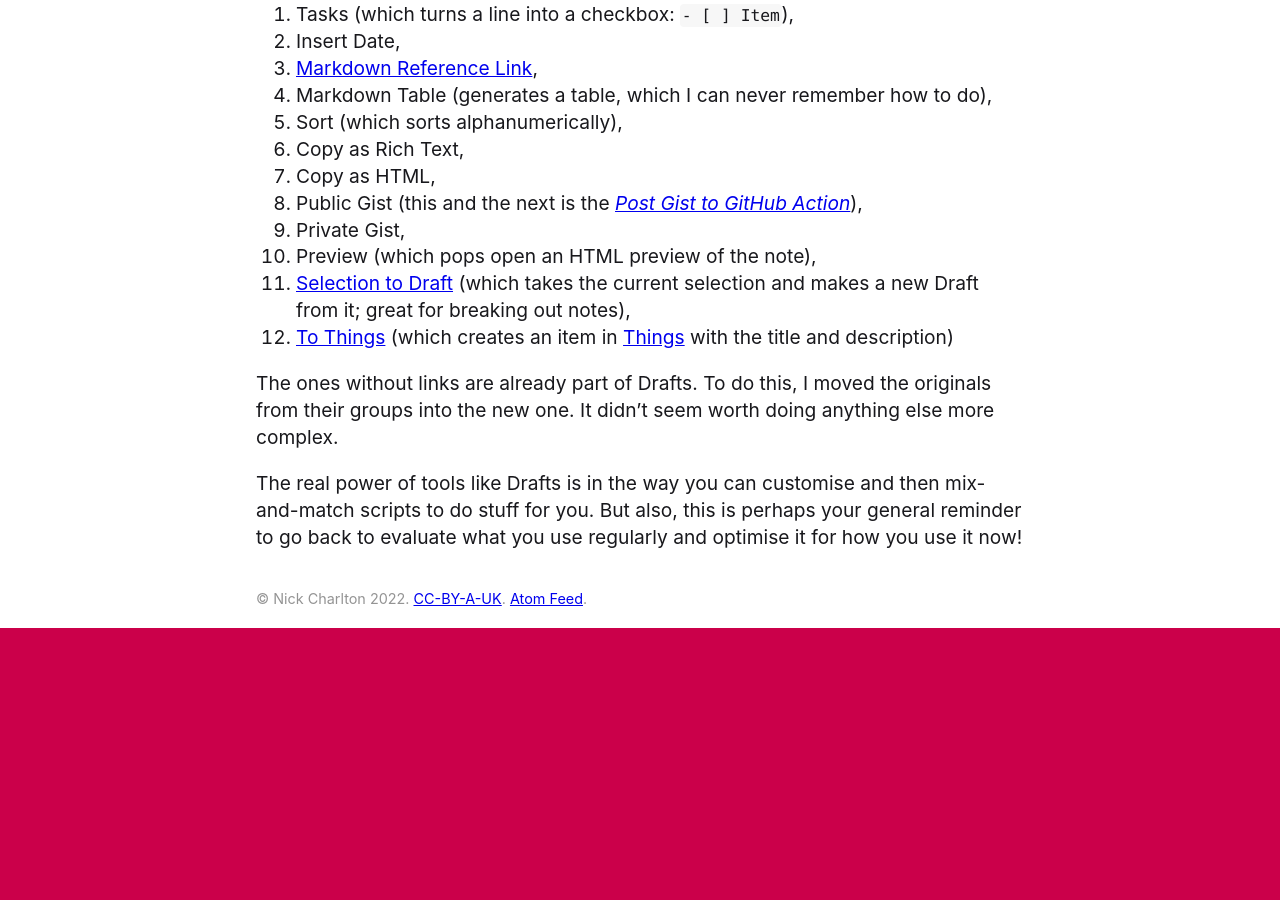
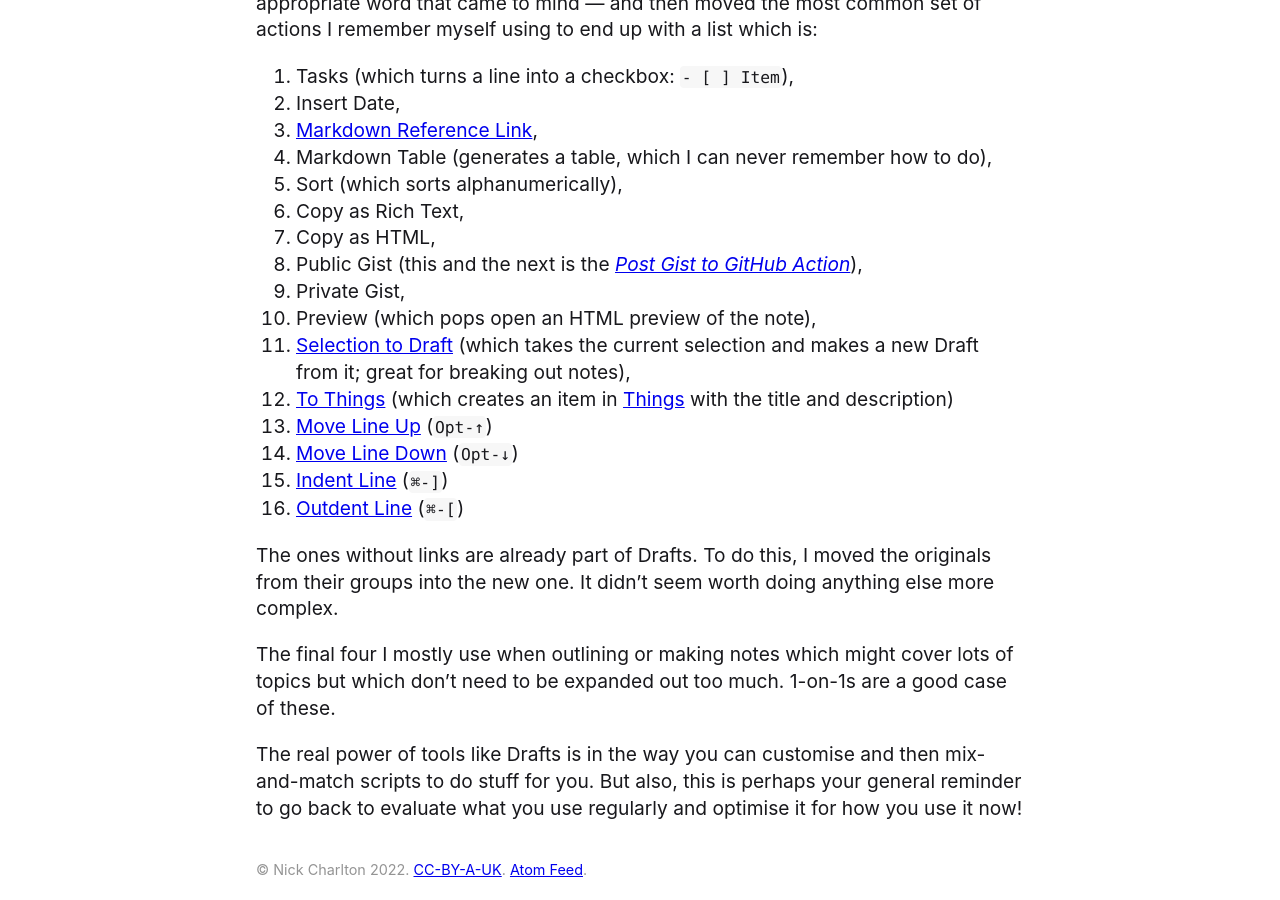
Before and after one commit to nickcharlton/site, a Jekyll site: the page built from _posts/2021-03-08-drafts-action-bar-workflow.md, in a window 1280 px wide and 900 px high, scrolled down 1088 px. Built offline with Jekyll 4.4.1, drawn with Linux system fonts in a browser that asks for light colours; before the commit the page ends 1716 px from its top, so only the background shows below that; some of the changed text lies outside the part shown.

Commit message:
Add text manipulation actions to Drafts post (#96)
In the spirit of _Incrementally Correct_ personal websites, this adds an
`updated_at` field to the frontmatter. We can then show when a post was
updated in a meaningful way.

https://brianlovin.com/overthought/incrementally-correct-personal-websites

```diff
--- a/_layouts/post.html
+++ b/_layouts/post.html
@@ -7,7 +7,13 @@ layout: default
   </header>
 
   <footer>
-    <p>Posted on <time datetime="{{ page.date | date_to_xmlschema }}">{{ page.date | date: "%B %-d, %Y" }}</time>. Tagged with: {{ page.tags | array_to_sentence_string }}.</p>
+    <p>
+      Posted on <time datetime="{{ page.date | date_to_xmlschema }}">{{ page.date | date: "%B %-d, %Y" }}</time>.
+      {% if page.updated_at %}
+      Last updated on <time datetime="{{ page.updated_at | date_to_xmlschema }}">{{ page.updated_at | date: "%B %-d, %Y" }}</time>.
+      {% endif %}
+      Tagged with: {{ page.tags | array_to_sentence_string }}.
+    </p>
   </footer>
 
   {{ content }}
--- a/_posts/2021-03-08-drafts-action-bar-workflow.md
+++ b/_posts/2021-03-08-drafts-action-bar-workflow.md
@@ -12,8 +13,9 @@ fit what I regularly do.
 I typically have a view that looks like this:
 
 {% picture url: "/resources/images/drafts-main-window.png"
-           alt: "Drafts: A window showing the Action Bar" %}
-  Draft's Main window
+           alt: "A screenshot showing the Drafts editor area with the Action
+                 Bar shown at the bottom" %}
+  Drafts Main window, showing the editor area with Action Bar at the bottom
 {% endpicture %}
 
 I use _Flags_ to keep many notes at the top of the pile and Workspaces as a
@@ -45,10 +47,18 @@ of actions I remember myself using to end up with a list which is:
     Draft from it; great for breaking out notes),
 12. [To Things][4] (which creates an item in [Things][5] with the title and
     description)
+13. [Move Line Up][7] (`Opt-↑`)
+14. [Move Line Down][8] (`Opt-↓`)
+15. [Indent Line][9] (`⌘-]`)
+16. [Outdent Line][10] (`⌘-[`)
 
 The ones without links are already part of Drafts. To do this, I moved the
 originals from their groups into the new one. It didn't seem worth doing
 anything else more complex.
+
+The final four I mostly use when outlining or making notes which might cover
+lots of topics but which don't need to be expanded out too much. 1-on-1s are a
+good case of these.
 
 The real power of tools like Drafts is in the way you can customise and then
 mix-and-match scripts to do stuff for you. But also, this is perhaps your
```
Also changed, not shown: other parts of _posts/2021-03-08-drafts-action-bar-workflow.md (+5 -0 lines), resources/images/drafts-main-window.png.
